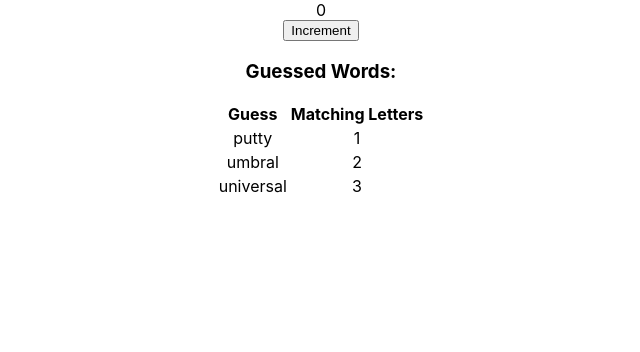
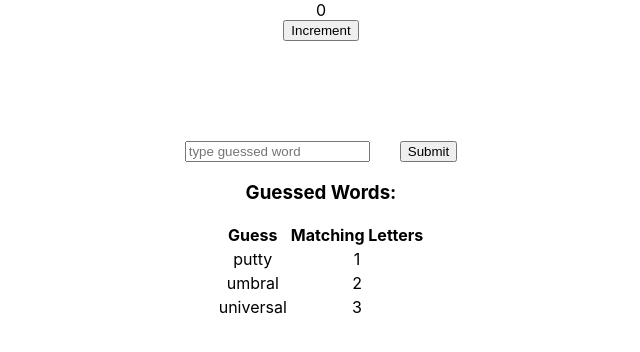
Before and after one commit to NartayKasim/react-jest-enzyme-testing, a React app: page / in a window 1280 px wide. Shown: the top 352 px of the page, without its empty margins (319-959 px from the left). Built offline with nearby package versions, Linux system fonts and the light colour scheme.

Commit message:
started WordInput testing

```diff
--- a/src/App.js
+++ b/src/App.js
@@ -1,6 +1,7 @@
 import "./App.css";
 
 import Counter from "./components/counter-app/Counter";
+import WordInput from "./components/jotto/input/WordInput";
 import Congrats from "./components/jotto/congrats/Congrats";
 import GuessedWords from "./components/jotto/guessed-words/GuessedWords";
 
@@ -8,6 +9,17 @@ function App() {
    return (
       <div className="App">
          <Counter />
+         <div
+            className="jotto"
+            style={{
+               display: "flex",
+               flexDirection: "column",
+               alignItems: "center",
+               justifyContent: "center",
+               margin: "100px 0",
+            }}
+         >
+            <WordInput />
             <Congrats success={false} />
             <GuessedWords
                guessedWords={[
@@ -17,6 +29,7 @@ function App() {
                ]}
             />
          </div>
+      </div>
    );
 }
 
--- /dev/null
+++ b/src/components/jotto/input/WordInput.jsx
@@ -0,0 +1,17 @@
+import { useSelector } from "react-redux";
+
+import classes from "./WordInput.module.css";
+
+export default function WordInput() {
+   const success = useSelector((state) => state.success);
+
+   return (
+      <div
+         className={classes.wordInput}
+         style={{ display: "flex", gap: "30px" }}
+      >
+         <input type="text" placeholder="type guessed word" />
+         <button>Submit</button>
+      </div>
+   );
+}
```
Also changed, not shown: src/components/jotto/input/WordInput.module.css (added), 1 other file (tests, documents, lock files or other folders). Lines whose indentation alone changed are shown as unchanged.
